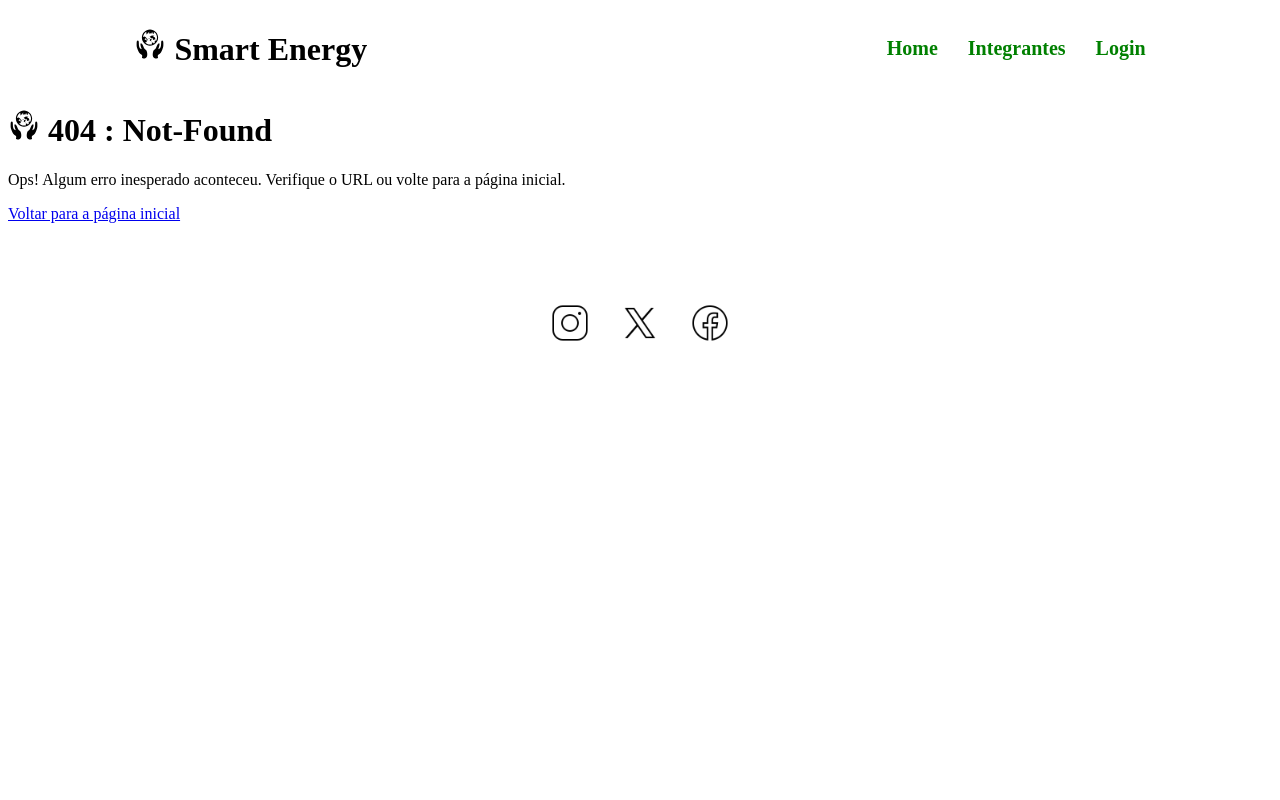
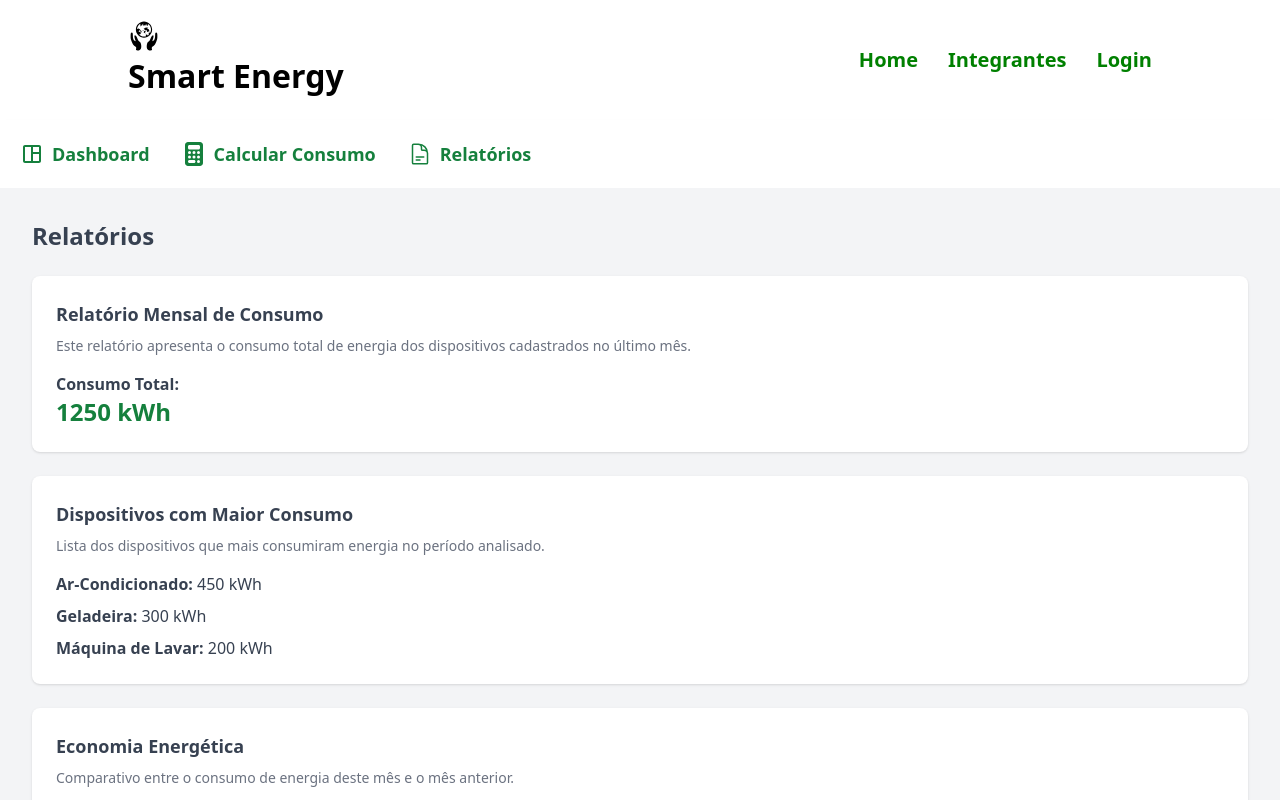
Before and after one commit to gustavoreislima13/global-solution, a Next.js app in the folder global/: page /relatorio in a window 1280 px wide. Before the commit this address had no page. Shown: the top 800 px of the page. Built offline with nearby package versions, Linux system fonts and the light colour scheme.

Commit message:
criando pagina de relatorio

```diff
--- /dev/null
+++ b/global/src/app/calculo/page.tsx
@@ -0,0 +1,5 @@
+export default function Calculo(){
+    return(
+
+    );
+}
--- a/global/src/app/dashboard/page.tsx
+++ b/global/src/app/dashboard/page.tsx
@@ -61,7 +61,7 @@ export default function Exemplo() {
             Relatórios de dispositivos eletrônicos.
           </h3>
           <a
-            href="/relatorios"
+            href='/relatorio'
             className="mt-4 inline-block bg-green-700 text-white py-2 px-4 rounded hover:bg-green-800"
           >
             Ver Relatórios
--- /dev/null
+++ b/global/src/app/relatorio/layout.tsx
@@ -0,0 +1,24 @@
+import Menu from "@/components/Menu/Menu";
+//import type { Metadata } from "next";
+
+//export const metadata: Metadata = {
+//title: "Dashboard",
+//description: "Generated by create next app",
+//};
+
+export const viewport = {
+initialScale: 1.0,
+width: "device-width",
+colorScheme: "light",
+};
+
+export default function RootLayout({
+children,
+}: Readonly<{
+children: React.ReactNode;
+}>) {
+return <div>
+    <Menu/>
+    {children}
+    </div>;
+}
--- /dev/null
+++ b/global/src/app/relatorio/page.tsx
@@ -0,0 +1,50 @@
+import '@/app/globals.css';
+
+export default function Relatorio(){
+    return(
+        <div className="bg-gray-100 min-h-screen p-8">
+    <h1 className="text-2xl font-bold text-gray-700 mb-6">Relatórios</h1>
+
+    <div className="bg-white shadow rounded-lg p-6 mb-6">
+        <h2 className="text-lg font-bold text-gray-700">Relatório Mensal de Consumo</h2>
+        <p className="text-sm text-gray-500 mt-2">
+        Este relatório apresenta o consumo total de energia dos dispositivos cadastrados no último mês.
+        </p>
+        <div className="mt-4">
+        <p className="text-gray-700 font-semibold">Consumo Total:</p>
+        <p className="text-2xl font-bold text-green-700">1250 kWh</p>
+        </div>
+    </div>
+
+    <div className="bg-white shadow rounded-lg p-6 mb-6">
+        <h2 className="text-lg font-bold text-gray-700">Dispositivos com Maior Consumo</h2>
+        <p className="text-sm text-gray-500 mt-2">
+        Lista dos dispositivos que mais consumiram energia no período analisado.
+        </p>
+        <ul className="mt-4 space-y-2">
+        <li className="text-gray-700">
+            <span className="font-semibold">Ar-Condicionado:</span> 450 kWh
+        </li>
+        <li className="text-gray-700">
+            <span className="font-semibold">Geladeira:</span> 300 kWh
+        </li>
+        <li className="text-gray-700">
+            <span className="font-semibold">Máquina de Lavar:</span> 200 kWh
+        </li>
+        </ul>
+    </div>
+
+    <div className="bg-white shadow rounded-lg p-6">
+        <h2 className="text-lg font-bold text-gray-700">Economia Energética</h2>
+        <p className="text-sm text-gray-500 mt-2">
+        Comparativo entre o consumo de energia deste mês e o mês anterior.
+        </p>
+        <div className="mt-4">
+        <p className="text-gray-700 font-semibold">Economia:</p>
+        <p className="text-2xl font-bold text-green-700">15%</p>
+        </div>
+    </div>
+</div>
+
+    )
+}
--- a/global/src/components/Menu/Menu.tsx
+++ b/global/src/components/Menu/Menu.tsx
@@ -2,20 +2,31 @@ import Link from "next/link";
 import { MdOutlineSpaceDashboard } from "react-icons/md";
 import { FaCalculator } from "react-icons/fa6";
 import { HiOutlineDocumentText } from "react-icons/hi2";
+import '@/app/globals.css';
 
 export default function Menu() {
   return (
-    <nav style={{ backgroundColor: '#fff', padding: '20px 10%' }}>
-      <div style={{ display: 'flex', justifyContent: 'space-between', alignItems: 'center' }}>
-      <div style={{ display: 'flex', gap: '30px' }}>
-      <Link href="/" legacyBehavior>
-          <a style={{ color: '#008000', textDecoration: 'none', fontSize: '1.25rem', fontWeight: 'bold' }}><MdOutlineSpaceDashboard />Dashboard</a>
+    <nav className="bg-white p-5 shadow-md">
+      <div className="flex justify-between items-center mx-auto max-w-7xl">
+        {/* Links de Navegação */}
+        <div className="flex gap-8">
+          <Link href="/dashboard" legacyBehavior>
+            <a className="flex items-center gap-2 text-green-700 text-lg font-bold hover:text-green-900 transition">
+              <MdOutlineSpaceDashboard size={24} />
+              Dashboard
+            </a>
           </Link>
-      <Link href="/" legacyBehavior>
-          <a style={{ color: '#008000', textDecoration: 'none', fontSize: '1.25rem', fontWeight: 'bold' }}><FaCalculator />Calcular Consumo</a>
+          <Link href="/consumo" legacyBehavior>
+            <a className="flex items-center gap-2 text-green-700 text-lg font-bold hover:text-green-900 transition">
+              <FaCalculator size={24} />
+              Calcular Consumo
+            </a>
           </Link>
-      <Link href="/" legacyBehavior>
-          <a style={{ color: '#008000', textDecoration: 'none', fontSize: '1.25rem', fontWeight: 'bold' }}><HiOutlineDocumentText />Relatórios</a>
+          <Link href="/relatorio" legacyBehavior>
+            <a className="flex items-center gap-2 text-green-700 text-lg font-bold hover:text-green-900 transition">
+              <HiOutlineDocumentText size={24} />
+              Relatórios
+            </a>
           </Link>
         </div>
       </div>
```
Lines whose indentation alone changed are shown as unchanged.
